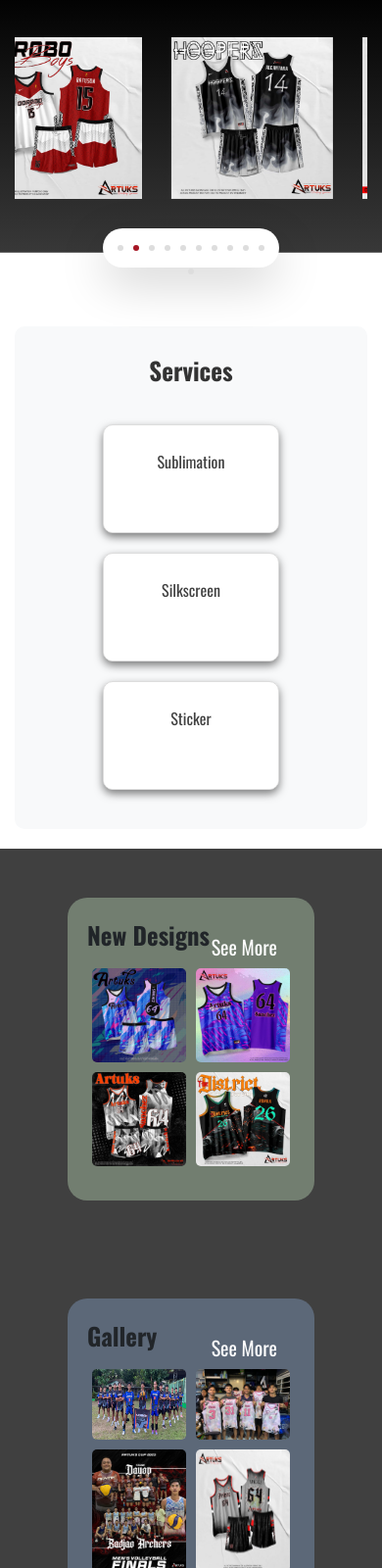
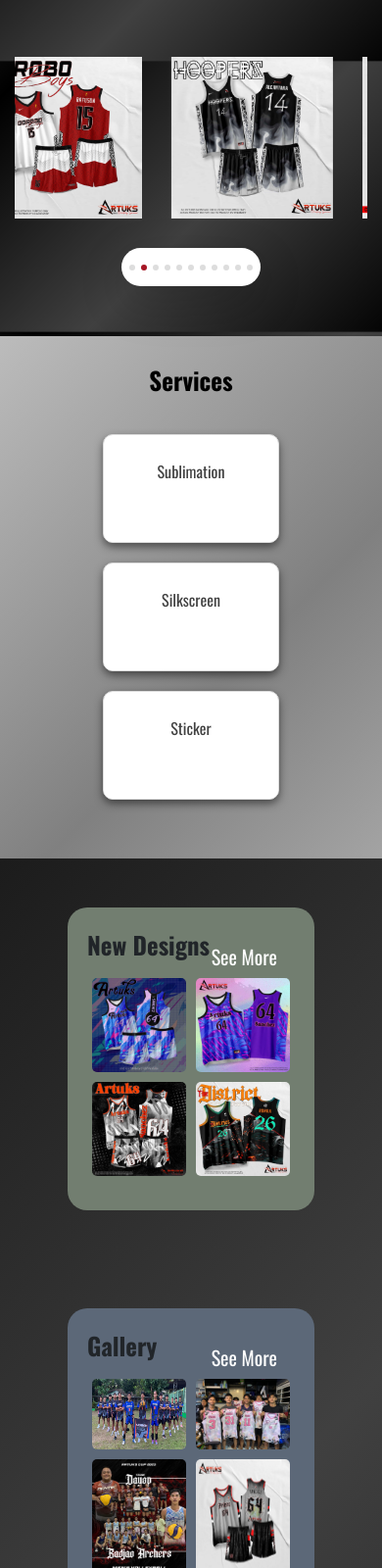
Before and after one commit to Namra14/ArtuksSportswear-main, a plain HTML site: page index.html in a window 390 px wide. Shown: the part 400-2000 px from the top of the page at 98% size. Drawn offline with nearby package versions, Linux system fonts and the light colour scheme; some packages are replaced by stand-ins of ours; a script that the page names is missing.

Commit message:
color effect

```diff
--- a/css/style.css
+++ b/css/style.css
@@ -1,10 +1,25 @@
-/* HEADER */
+
 body{
   font-family: 'Oswald', sans-serif;
 }
 .html{
   scroll-behavior: smooth;
 }
+
+/*WAVING COLOR GRADIENT EFFECT */
+@keyframes animate{
+  0%{
+    background-position: 0 50%;
+  }
+  50%{
+    background-position: 100% 50%;
+  }
+  100%{
+    background-position: 0 50%;
+  }
+}
+
+/* HEADER */
 .header, .navigation{
   font-family: 'Oswald', sans-serif;
 }
@@ -14,8 +29,11 @@ body{
     justify-content: space-between;
     align-items: center;
     padding: 20px;
-    background: linear-gradient(to right, black 40%, red 60%);
     height: 100px;
+    background: linear-gradient(-45deg, red, black, red, black);
+    background-size: 400% 400%;
+    animation: animate 15s ease infinite;
+    z-index: 1;
   }
 
   .logo {
@@ -144,23 +162,30 @@ body{
 
 /*SERVICES*/
 /* Custom Styles */
+#services{
+  background: linear-gradient(-45deg, white, grey, white, darkgrey);
+  background-size: 400% 400%;
+  animation: animate 15s ease infinite;
+  z-index: 1;
+}
 .services-container {
-  background-color: #f8f9fa;
   padding: 50px;
   border-radius: 10px;
   box-shadow: 0 4px 8px rgba(0, 0, 0, 0);
-  margin-bottom: 50px;
+  margin: 0 0;
   display: flex;
   flex-wrap: wrap;
   justify-content: center;
   max-width: 100%;
   overflow-x: auto;
+
 }
+
 .services-title {
   text-align: center;
   font-size: 2.5rem;
   font-weight: bold;
-  color: #333;
+  color: black;
   margin-bottom: 30px;
   width: 100%;
   font-family: 'Oswald', sans-serif;
@@ -266,8 +291,12 @@ body{
 
   /*2 boxes */
   #boxes{
-    background-color: #404040;
+    background: linear-gradient(-45deg,black, #404040, black, #404040);
+    background-size: 400% 400%;
+    animation: animate 15s ease infinite;
+    z-index: 1;
     font-family: 'Oswald', sans-serif;
+
   }
   .box1 {
     width: 70%;
@@ -329,7 +358,10 @@ body{
 
   /*GALLERY*/
   #gallery{
-    background-color: #404040;
+    background: linear-gradient(-45deg, #5C6878, grey, #5C6878, grey);
+    background-size: 400% 400%;
+    animation: animate 15s ease infinite;
+    z-index: 1;
   }
   .gallery-item {
     position: relative;
@@ -407,7 +439,10 @@ body{
 
 /*NEW DESIGN */
 #newdesign{
-  background-color: #404040;
+  background: linear-gradient(-45deg, #727E70, grey, #727E70, darkgrey);
+  background-size: 400% 400%;
+  animation: animate 15s ease infinite;
+  z-index: 1;
 }
 .newdesign-item {
   position: relative;
--- a/css/templatemo-pod-talk.css
+++ b/css/templatemo-pod-talk.css
@@ -229,13 +229,26 @@ strong {
 /*---------------------------------------
   CAROUSEL
 -----------------------------------------*/
+/*WAVING COLOR GRADIENT EFFECT */
+@keyframes animate{
+  0%{
+    background-position: 0 50%;
+  }
+  50%{
+    background-position: 100% 50%;
+  }
+  100%{
+    background-position: 0 50%;
+  }
+}
+
 .hero-section {
-  background-image: url('../images/templatemo-wave-banner.jpg'), linear-gradient(black, #383838);
-  background-repeat: no-repeat;
-  background-size: 150% 150%;
-  background-position: top;
-  padding-top: 50px;
-  padding-bottom: 200px;
+  background: linear-gradient(-45deg,black, #404040, black, #404040);
+  background-size: 400% 400%;
+  animation: animate 15s ease infinite;
+  z-index: 1;
+  padding-top: 70px;
+  padding-bottom: 190px;
   margin-top: -9px;
 }
 
@@ -341,7 +354,7 @@ strong {
   background: var(--secondary-color);
 }
 
-/*CAROUSEL */
+/*CAROUSEL*/
 @media (max-width: 768px) {
   .hero-section{
     margin-bottom: -70px;
@@ -355,12 +368,11 @@ strong {
     position: absolute;
     left: 50%;
     transform: translateX(-50%);
-    margin: 0 auto;
-    margin-top: 50px;
-    padding: 5px;
-    height: 40px;
+    margin: 30px auto;
+    padding: 5px 5px 10px 5px;
+    height: auto;
     z-index: 1000;
-    max-width: calc(70% - 30px); /* Limit the width of the dots container */
+    width: auto;
   }
 
   .owl-theme .owl-nav.disabled+.owl-dots {
@@ -371,7 +383,7 @@ strong {
     height: 6px; /* Reduce height of individual dot */
     background-color: #ddd; /* Adjust background color */
     border-radius: 50%; /* Make dots circular */
-    margin: 0 5px; /* Add space between dots */
+    margin: 0 3px; /* Add space between dots */
   }
   .owl-theme .owl-dots .owl-dot.active span,
   .owl-theme .owl-dots .owl-dot:hover span {
--- a/index.html
+++ b/index.html
@@ -249,6 +249,7 @@
     </section>
 
     <!--SERVICES-->
+    <div id="services">
     <div class="container-fluid">
       <div class="row">
         <div class="col-lg-8 offset-lg-2">
@@ -275,6 +276,7 @@
         </div>
       </div>
     </div>
+  </div>
     <!--NEW DESIGN / GALLERY-->
     <div class="container-fluid" id="boxes">
       <div class="row">
@@ -318,6 +320,7 @@
     <script src="js/custom.js"></script>
     <script src="js/popup.js"></script>
     <script src="js/searchbar-function.js"></script>
+    <script src="js/service-color.js"></script>
 
 
 
--- /dev/null
+++ b/js/service-color.js
@@ -0,0 +1,11 @@
+function changeColor() {
+    var container = document.getElementById("colorContainer");
+    var randomColor = Math.floor(Math.random()*16777215).toString(16); // Generate a random hexadecimal color
+    container.style.backgroundColor = "#" + randomColor;
+  }
+
+  // Change the background color every 2 seconds (2000 milliseconds)
+  setInterval(changeColor, 2000);
+
+  // Call changeColor() once at the beginning to start the color change immediately
+  changeColor();
```
